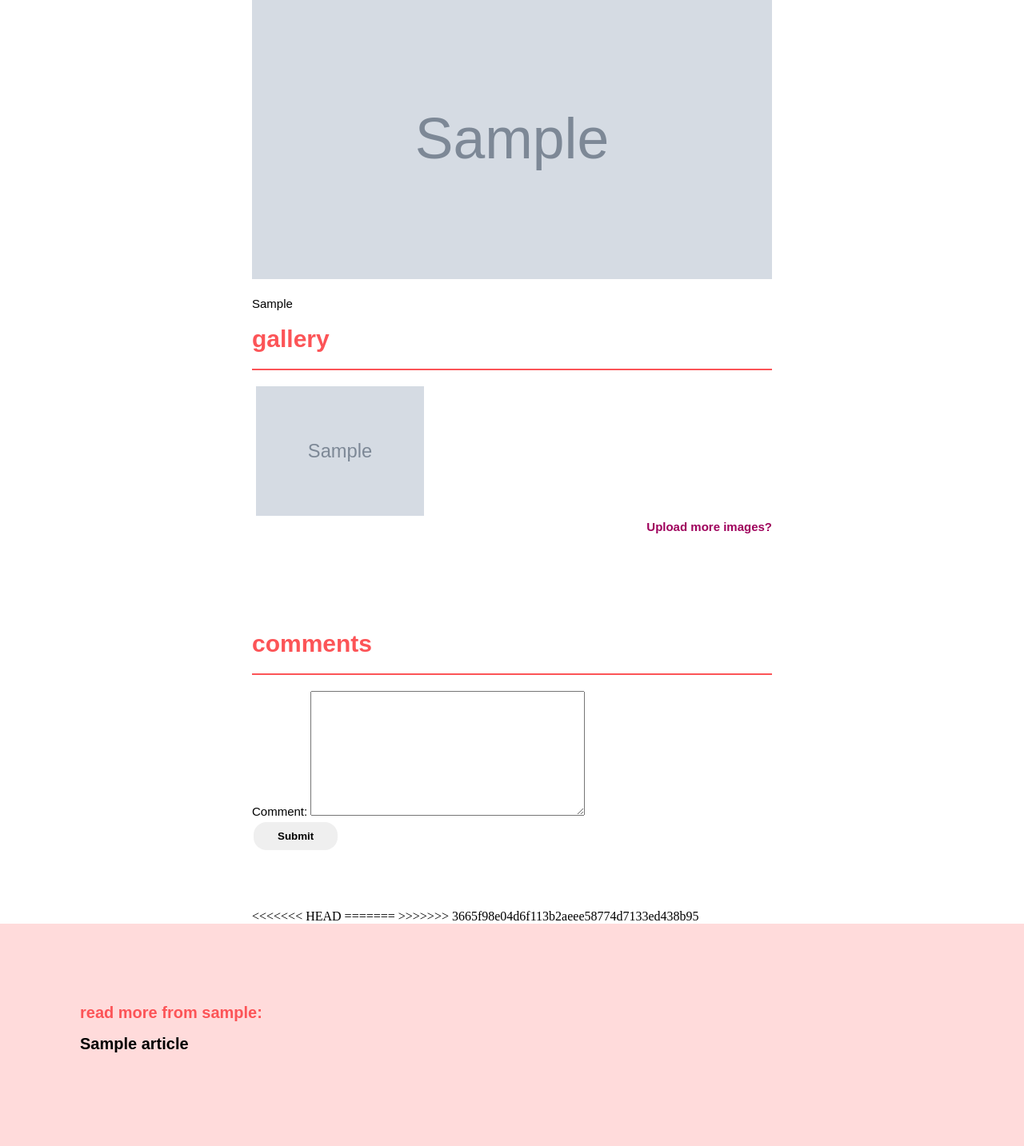
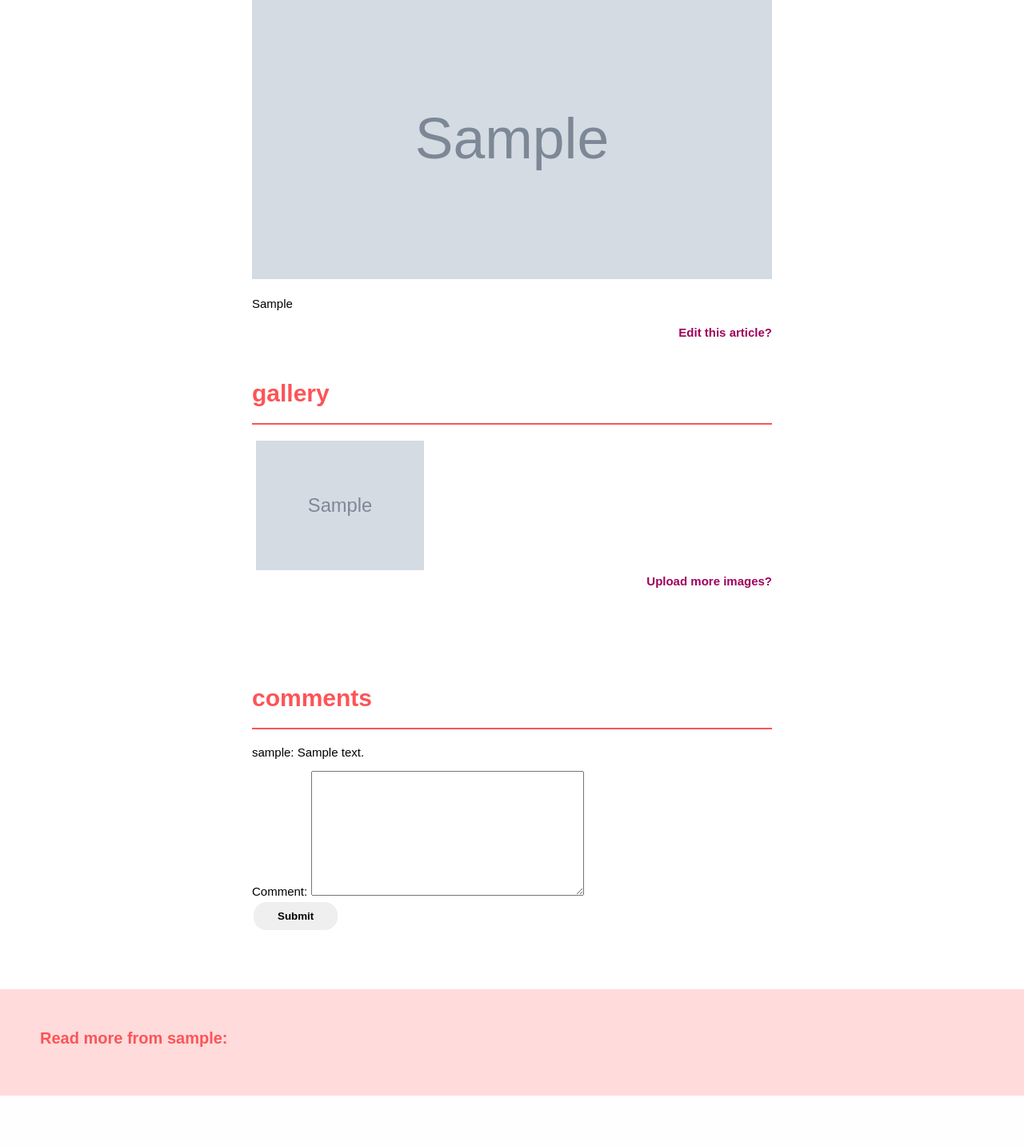
Before and after one commit to waleedlugod/hobbysite-f-8, a Django app: page /blog/article/1 in a window 1280 px wide. Shown: the part 266-1699 px from the top of the page at 80% size. After the commit the page ends 1636 px from the top, so only its background shows below. Run offline with Django 5.2, Linux system fonts and the light colour scheme; a user stored in the database is signed in; tables that the repository leaves empty hold one stand-in row (values such as "Sample post"); grey boxes marked "Sample" are stand-in pictures.

Commit message:
Made the code for design a bit cleander.

```diff
--- a/static/css/main.css
+++ b/static/css/main.css
@@ -1,10 +1,54 @@
-* { box-sizing: border-box; }
-html, body { margin: 0; padding: 0; }
+* {
+    box-sizing: border-box;
+    font-family: "Poppins", sans-serif;
+}
+
+html, body {
+    margin: 0; padding: 0;
+}
 
 .center {
     max-width: 1000px;
     margin: auto;
 }
+
+
+.list-container {
+    display: grid;
+    grid-template-columns: auto auto;
+}
+
+.list-item {
+    padding: 50px;
+    text-align: left;
+    font-size: 20px;
+    font-weight:700;;
+}
+
+.list-item ul {
+    font-size: 15px;
+    text-align: left;
+    line-height: 1.8;
+    color: #FF5757;
+}
+
+.list-item a {
+    color: #FF5757;
+    text-decoration: none;
+}
+
+.list-item a:hover {
+    color: #8e7a72;
+}
+
+.line-divider {
+    width:500px;
+    height:10px;
+    background: #fc5457;
+    margin: auto;
+    margin-top: 20px;
+}
+
 
 .article{
     max-width: 650px;
@@ -125,7 +169,6 @@ html, body { margin: 0; padding: 0; }
 }
 
 .header {
-    font-family: "Poppins", sans-serif;
     color: #fc5457;
     font-weight: 800;
     text-align: center;
@@ -135,51 +178,12 @@ html, body { margin: 0; padding: 0; }
     border: 1px;
 }
 
-.divider {
+.white-divider {
     background: white;
     padding: 35px;
 }
 
-.list-container {
-    display: grid;
-    grid-template-columns: auto auto;
-}
-
-.list-item {
-    padding: 50px;
-    text-align: left;
-    border: 10px black;
-    font-family: "Poppins", sans-serif;
-    font-weight: 700;
-    font-size: 20px;
-
-}
-
-.list-item ul {
-    font-size: 15px;
-    text-align: left;
-    line-height: 1.8;
-    color: #FF5757;
-}
-
-.list-item a {
-    color: #FF5757;
-    text-decoration: none;
-}
-
-.list-item a:hover {
-    color: #8e7a72;
-}
-
-.line-divider {
-    width:500px;
-    height:10px;
-    background: #fc5457;
-    margin: auto;
-    margin-top: 20px;
-}
-
-.article-line-divider {
+.thin-line-divider {
     width: 100%;
     height:2px;
     background: #fc5457;
@@ -205,17 +209,17 @@ html, body { margin: 0; padding: 0; }
 
 .article-recommendations {
     height: 500;
-    padding: 100px;
+    padding: 30px 50px 30px;
     background: #FFDBDB;
     margin: auto;
 }
 
 .recommendation-grid {
     display: grid;
-    border: 1px black;
     grid-template-columns: 400px 400px 400px;
     column-gap: 60px;
     row-gap: 10px;
+    padding-left:20px
 }
 
 .recommendation-grid-item a{
--- a/templates/base.html
+++ b/templates/base.html
@@ -12,7 +12,7 @@
     <div class="navbar">
         <img src ="{% static 'img/laptop.png' %}"> </img>
         <a id="hobbysite"> hobbysite</a>
-        <a class="right" href="{% url 'user_management:profile-index' %}"> profile </a>
+        <a class="right" href="{% url 'user_management:dashboard' %}"> profile </a>
         <a class="right" href="{% url 'commissions:commission_list' %}"> commission </a>
         <a class="right" href="{% url 'merchstore:list' %}"> store </a>
         <a class="right" href="{% url 'blog:blog-list' %}"> blog </a>
--- a/templates/blog/blog_detail.html
+++ b/templates/blog/blog_detail.html
@@ -1,10 +1,5 @@
 {% extends 'base.html' %}
-<head>
-    <meta charset="UTF-8">
-    <meta name="viewport" content="width=device-width, initial-scale=1.0">
-    <title> Article </title>
-
-    {% block styles %}
+{% block styles %}
     <style>
         .gallery {
             display: grid;
@@ -18,13 +13,10 @@
             height: 100%;
         }
     </style>
-    {% endblock %}
-</head>
+{% endblock %}
 
-
-<body>
-    {% block content %}
-    <div class="divider"> </div>
+{% block content %}
+    <div class="white-divider"> </div>
     <div class="article center">
         <div class="article-header header">
             <div>
@@ -38,11 +30,10 @@
         </div>
 
         <img class="header-img" src="{{ article.header_image.url }}"></img>
-
         <p> {{ article.entry }} </p>
         <!-- <p> Last updated on: {{ article.updated_on }}</p> -->
 
-        {% if article in request.user.profile.articles.all %}
+        {% if article in request.user.profile.blog_articles.all %}
             <div class="create-link">
                 <a href="{{ update_url }}"> Edit this article? </a>
             </div>
@@ -51,7 +42,7 @@
 
 
         <div class="category" style="font-size: 30px;"> gallery </div>
-        <div class="article-line-divider"> </div>
+        <div class="thin-line-divider"> </div>
         <div class="gallery">
             {% for imageobj in article.images.all %}
                 <div class="gallery-item"> <img src="{{ imageobj.image.url }} "> </div>
@@ -60,14 +51,11 @@
         <div class="create-link"> <a href="{{ upload_images_url }}"> Upload more images? </a> </div>
 
 
-
-
-        <div class="divider"></div>
+        <div class="white-divider"></div>
         <div class="category" style="font-size: 30px;"> comments </div>
-        <div class="article-line-divider"> </div>
-
+        <div class="thin-line-divider"> </div>
         <div class="comment-section">
-            {% for commentobj in article.comments.all %}
+            {% for commentobj in article.blog_comments.all %}
                 <p> {{ commentobj.author }}: {{ commentobj.comment }} </p>
             {% endfor %}
             <form method="POST">
@@ -77,18 +65,14 @@
             </form>
         </div>
 
-        <div class="divider"></div>
-<<<<<<< HEAD
-=======
-
->>>>>>> 3665f98e04d6f113b2aeee58774d7133ed438b95
+        <div class="white-divider"></div>
     </div>
 
     {% if request.user.is_authenticated %}
     <div class="article-recommendations">
-            <a class="category" style="text-align: left"> Read more from {{ article.author }}: </a>
+            <p class="category" style="text-transform: none; margin-bottom: 30px;"> Read more from {{ article.author }}: </p>
             <div class="recommendation-grid">
-            {% for other_article in article.author.articles.all %}
+            {% for other_article in article.author.blog_articles.all %}
                 {% if other_article != article %}
                 <p class="recommendation-grid-item"> <a href="{{ other_article.get_absolute_url }}"> {{ other_article }} </a> </p>
                 {% endif %}
@@ -99,7 +83,5 @@
     </div>
 
         <a href="{{ blog_list_url }}"> <button class="back"> Back? </button> </a>
-    {% endblock%}
 
-
-</body>
+{% endblock%}
--- a/templates/commission/commission_create.html
+++ b/templates/commission/commission_create.html
@@ -1,4 +1,4 @@
-{% extends "commission/base.html" %}
+{% extends "base.html" %}
 {% block content %}
 <h2>Add New Commission</h2>
 <form method="POST">
--- a/templates/commission/commission_edit.html
+++ b/templates/commission/commission_edit.html
@@ -1,4 +1,4 @@
-{% extends "commission/base.html" %}
+{% extends "base.html" %}
 {% block content %}
 <h2>Edit Commission</h2>
 <form method="POST">
--- a/templates/registration/base.html
+++ b/templates/registration/base.html
@@ -34,7 +34,7 @@
 <body>
     <div class="navbar">
         <a> hobbysite</a>
-        <a class="right" href="{% url 'user_management:profile-index' %}"> profile </a>
+        <a class="right" href="{% url 'user_management:dashboard' %}"> profile </a>
         <a class="right" href="{% url 'commissions:commission_list' %}"> commission </a>
         <a class="right" href="{% url 'merchstore:list' %}"> store </a>
         <a class="right" href="{% url 'blog:blog-list' %}"> blog </a>
--- a/templates/wiki/article_create_view.html
+++ b/templates/wiki/article_create_view.html
@@ -1,6 +1,4 @@
-<!DOCTYPE html>
-<html>
-    {% extends 'wiki/base.html' %}
+{% extends 'base.html' %}
 
 {% block content %}
     <body>
@@ -12,5 +10,3 @@
         </form>
     </body>
 {% endblock %}
-
-</html>
--- a/templates/wiki/article_list_view.html
+++ b/templates/wiki/article_list_view.html
@@ -1,4 +1,4 @@
-{% extends 'wiki/base.html' %}
+{% extends 'base.html' %}
 {% block content %}
     {% if request.user.is_authenticated %}
         <h2> My articles: <h2>
--- a/templates/wiki/article_update_view.html
+++ b/templates/wiki/article_update_view.html
@@ -1,6 +1,4 @@
-<!DOCTYPE html>
-<html>
-    {% extends 'wiki/base.html' %}
+{% extends 'base.html' %}
 
 {% block content %}
     <body>
@@ -13,5 +11,3 @@
         </form>
     </body>
 {% endblock %}
-
-</html>
--- a/templates/wiki/article_upload_image_view.html
+++ b/templates/wiki/article_upload_image_view.html
@@ -1,6 +1,4 @@
-<!DOCTYPE html>
-<html>
-    {% extends 'wiki/base.html' %}
+{% extends 'base.html' %}
 
 {% block content %}
     <body>
@@ -12,5 +10,3 @@
         </form>
     </body>
 {% endblock %}
-
-</html>
```
Also changed, not shown: hobbysite/settings.py (+3 -9 lines), templates/blog/blog_list.html (+7 -9 lines), wiki/migrations/0004_alter_comment_options.py (added). Lines whose indentation alone changed are shown as unchanged.
